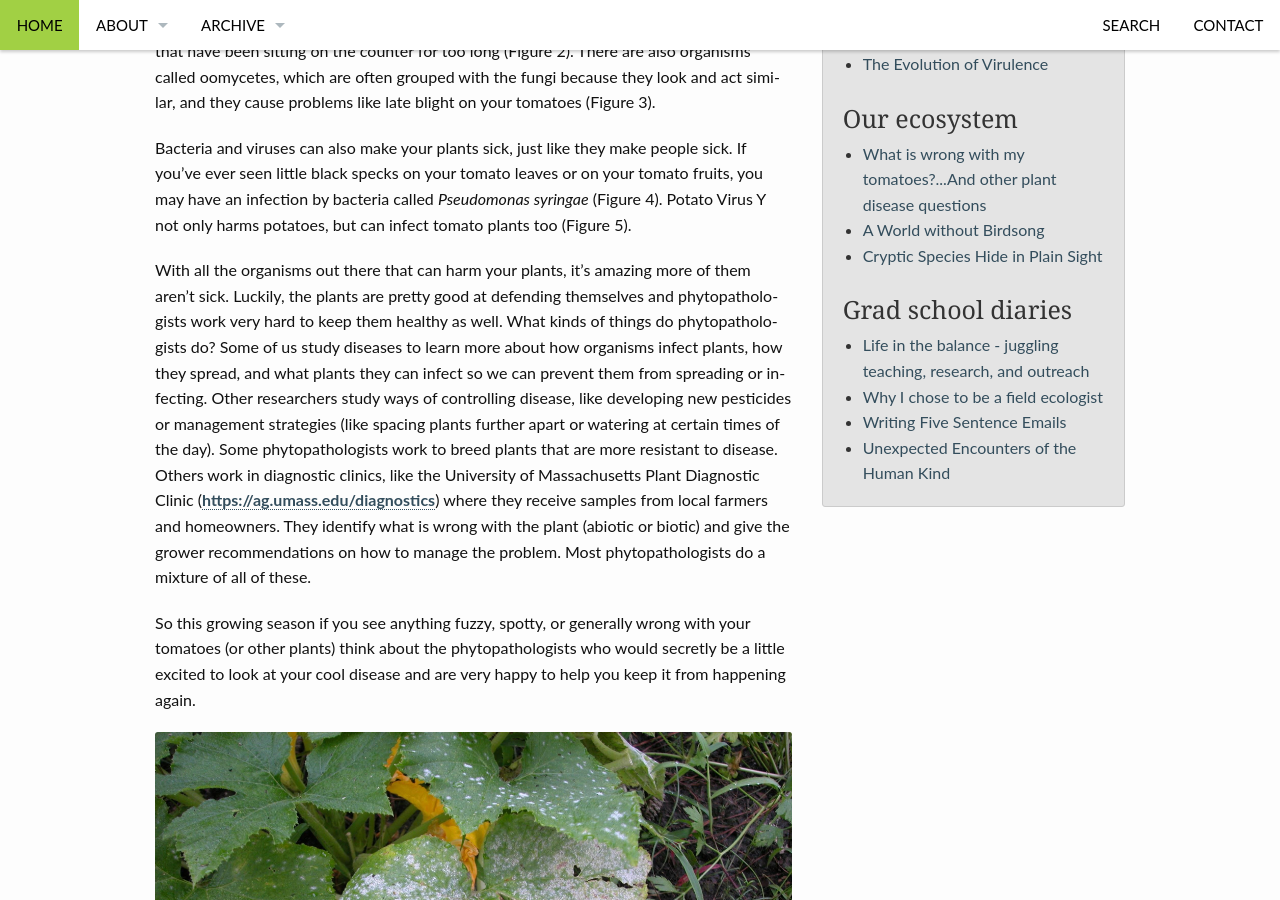
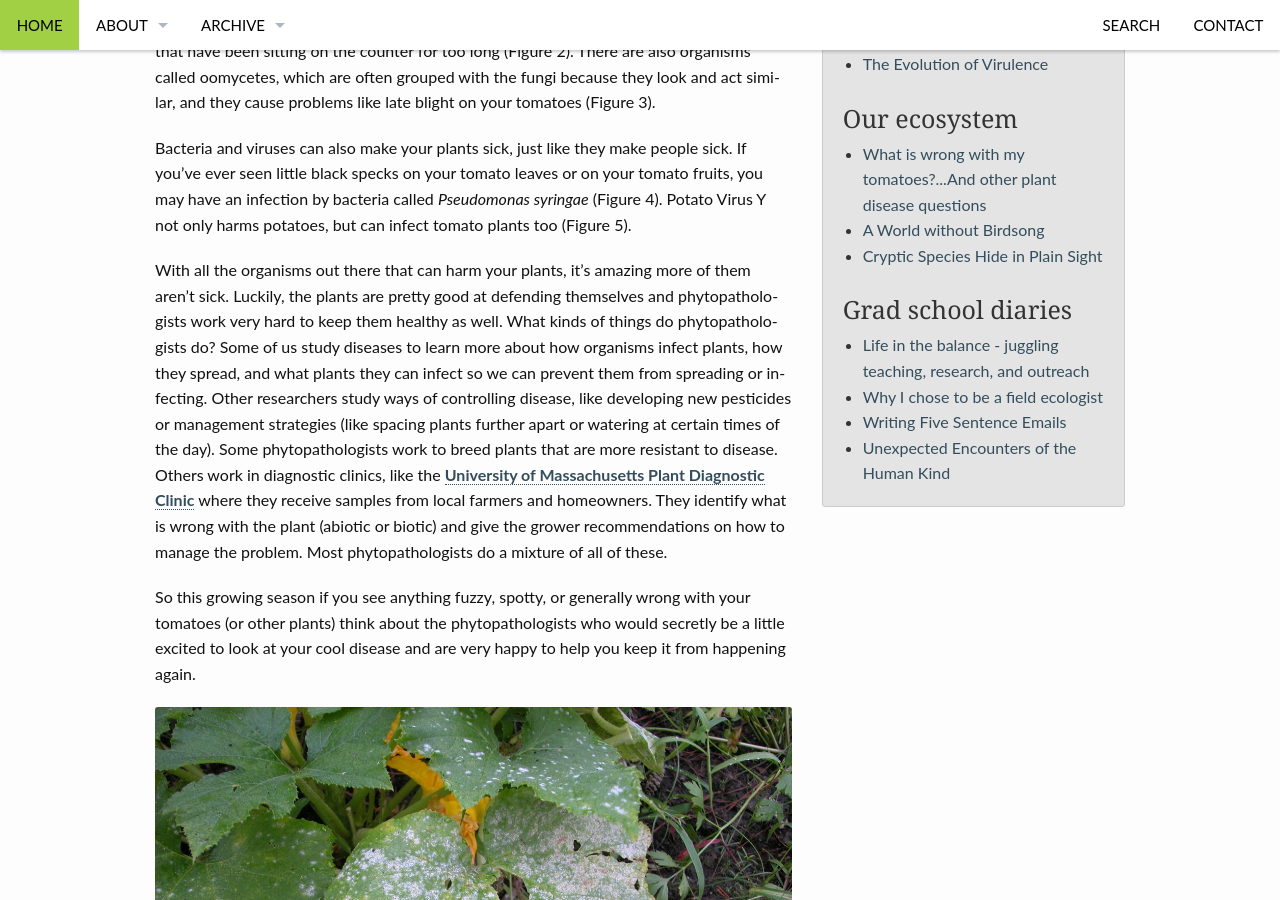
Before and after one commit to tguttata/thatslifesci-1, a Jekyll site: the page built from _posts/2016-03-19-tomatoes.md, in a window 1280 px wide and 900 px high, scrolled down 714 px. Built offline with Jekyll 4.4.1, drawn with Linux system fonts in a browser that asks for light colours; comment, search, counter and statistics services are not loaded; some of the changed lines change nothing that is shown.

Commit message:
Update 2016-03-19-tomatoes.md

```diff
--- a/_posts/2016-03-19-tomatoes.md
+++ b/_posts/2016-03-19-tomatoes.md
@@ -30,7 +30,7 @@ The majority of them are fungi.  This group of organisms contains the mushrooms
 
 Bacteria and viruses can also make your plants sick, just like they make people sick.  If you've ever seen little black specks on your tomato leaves or on your tomato fruits, you may have an infection by bacteria called *Pseudomonas syringae* (Figure 4).  Potato Virus Y not only harms potatoes, but can infect tomato plants too (Figure 5).
 
-With all the organisms out there that can harm your plants, it's amazing more of them aren’t sick.  Luckily, the plants are pretty good at defending themselves and phytopathologists work very hard to keep them healthy as well.  What kinds of things do phytopathologists do? Some of us study diseases to learn more about how organisms infect plants, how they spread, and what plants they can infect so we can prevent them from spreading or infecting.  Other researchers study ways of controlling disease, like developing new pesticides or management strategies (like spacing plants further apart or watering at certain times of the day).   Some phytopathologists work to breed plants that are more resistant to disease.  Others work in diagnostic clinics, like the University of Massachusetts Plant Diagnostic Clinic ([https://ag.umass.edu/diagnostics](https://ag.umass.edu/diagnostics)) where they receive samples from local farmers and homeowners.  They identify what is wrong with the plant (abiotic or biotic) and give the grower recommendations on how to manage the problem.  Most phytopathologists do a mixture of all of these.
+With all the organisms out there that can harm your plants, it's amazing more of them aren’t sick.  Luckily, the plants are pretty good at defending themselves and phytopathologists work very hard to keep them healthy as well.  What kinds of things do phytopathologists do? Some of us study diseases to learn more about how organisms infect plants, how they spread, and what plants they can infect so we can prevent them from spreading or infecting.  Other researchers study ways of controlling disease, like developing new pesticides or management strategies (like spacing plants further apart or watering at certain times of the day).   Some phytopathologists work to breed plants that are more resistant to disease.  Others work in diagnostic clinics, like the [University of Massachusetts Plant Diagnostic Clinic](https://ag.umass.edu/diagnostics) where they receive samples from local farmers and homeowners.  They identify what is wrong with the plant (abiotic or biotic) and give the grower recommendations on how to manage the problem.  Most phytopathologists do a mixture of all of these.
 
 So this growing season if you see anything fuzzy, spotty, or generally wrong with your tomatoes (or other plants) think about the phytopathologists who would secretly be a little excited to look at your cool disease and are very happy to help you keep it from happening again.
 
```
